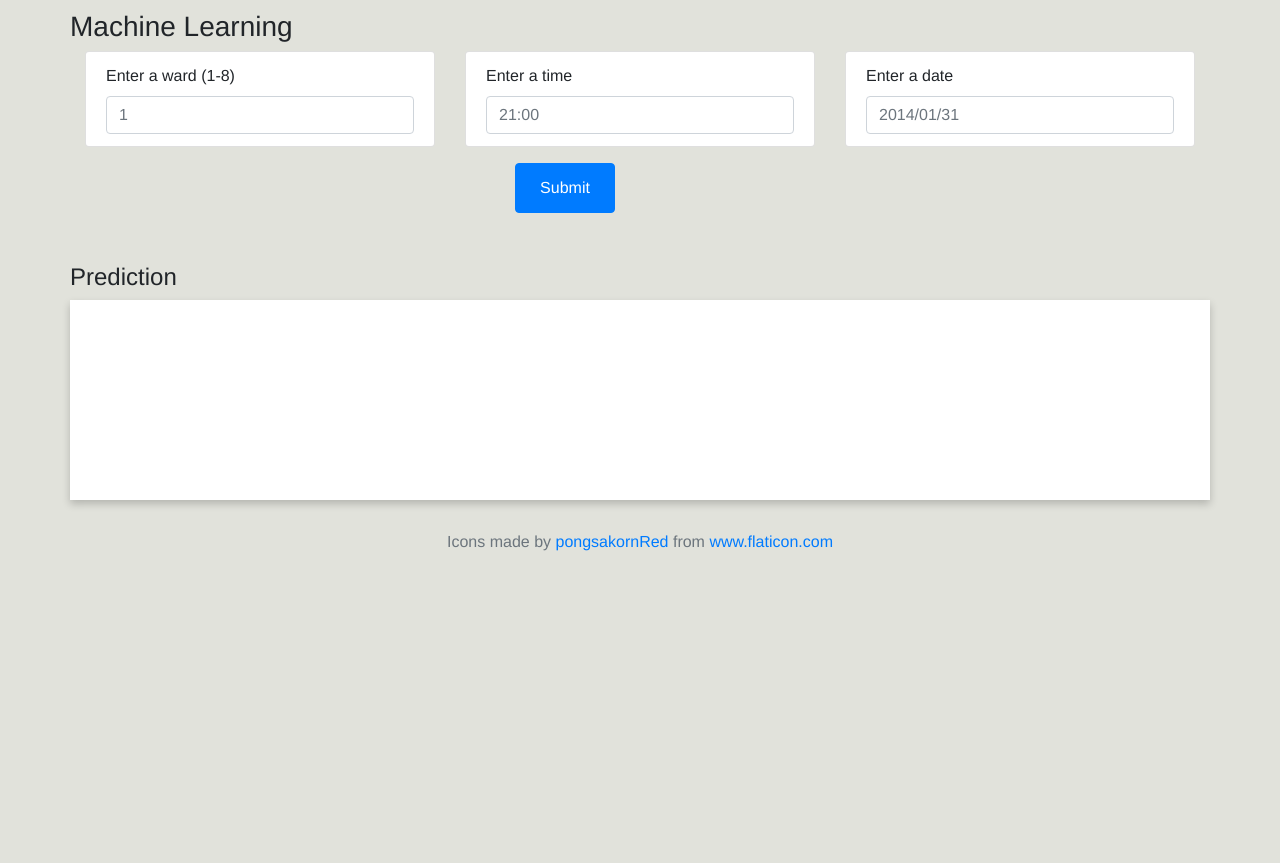
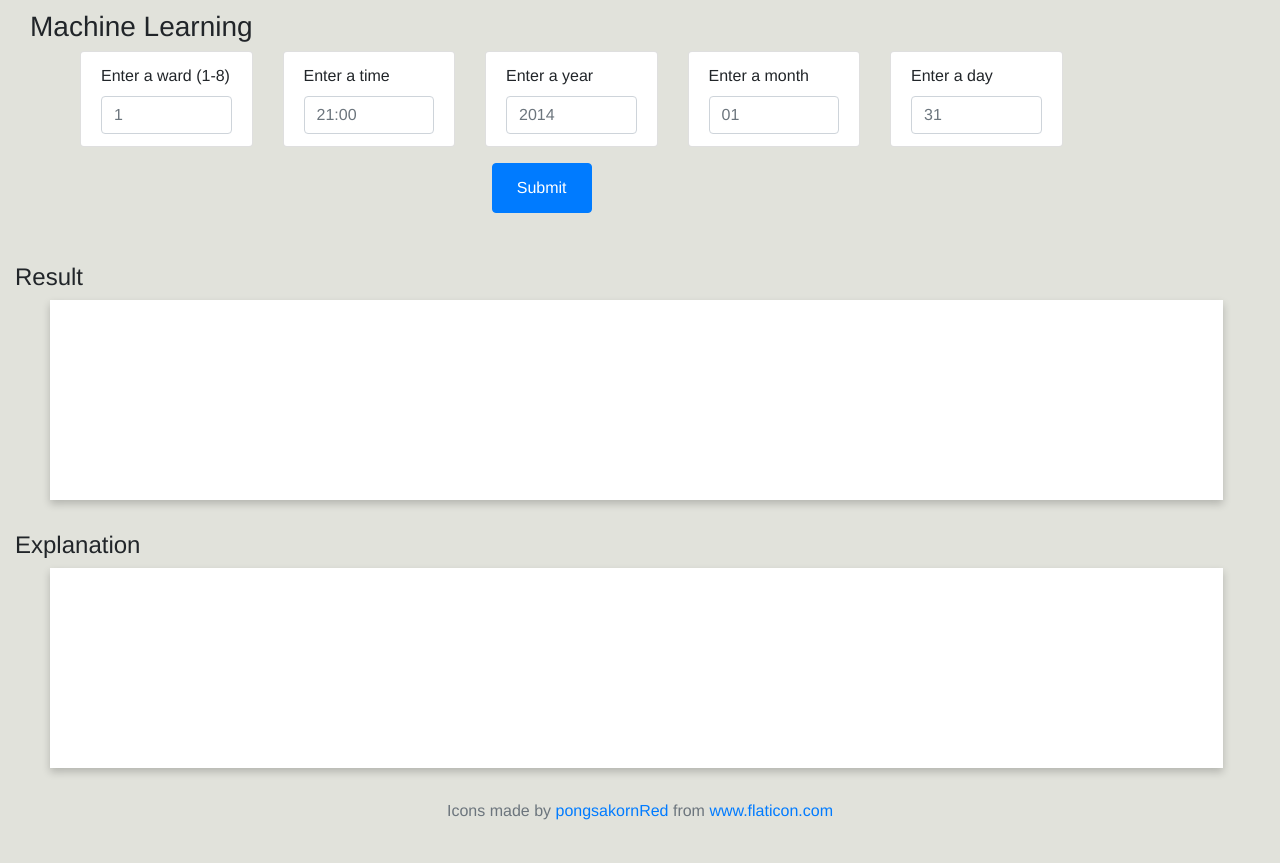
Before and after one commit to clemiblac/Crime_in_DC, a Flask app: page /machine-learning in a window 1280 px wide. Shown: the part 84-947 px from the top of the page. Before the commit the page ends 635 px from the top, so only its background shows below. Run offline with Flask 2, Linux system fonts and the light colour scheme; some libraries are stand-ins or nearby versions.

Commit message:
machine learning page new layout

```diff
--- a/static/css/style.css
+++ b/static/css/style.css
@@ -322,7 +322,7 @@ p{
 /* End of cards on about page */
 
 
-/* Page 2 */
+/* Page 2     Machine learning */
 
 #filter-btn {
     height: 50px;
@@ -333,17 +333,32 @@ p{
     margin-bottom: 50px;
 }
 
+#all-selectors{
+    margin-left: 50px;
+}
 
 
-#result{
+#result1{
     height: 200px;
     background-color: white;
     box-shadow: 0 4px 8px 0 rgba(0, 0, 0, 0.2);
     margin-bottom: 30px;
+    margin-left: 50px;
+
+}
+
+#machine-explanation1{
+    height: 200px;
+    background-color: white;
+    box-shadow: 0 4px 8px 0 rgba(0, 0, 0, 0.2);
+    margin-bottom: 30px;
+    margin-left: 50px;
+
 }
 
 #mtitle{
     margin-top: 10px;
+    margin-left:30px
 }
 
 
--- a/templates/index.html
+++ b/templates/index.html
@@ -544,8 +544,8 @@
 
 
 
-        <!--<script src="../static/js/config.js"></script>-->
-        <!--<script src="../static/js/chris_app.js"></script>-->
+        <script src="../static/js/config.js"></script>
+        <script src="../static/js/chris_app.js"></script>
         <script src="../static/js/clemi_app.js"></script>
         <script src="../static/js/clemi_app2.js"></script>
 
--- a/templates/machine_learning.html
+++ b/templates/machine_learning.html
@@ -35,22 +35,22 @@
         </div>
       </nav>
 
-      <div class="container">
+      <div class="container-fluid">
         <div class="row">
           <h3 id="mtitle">Machine Learning</h3>
 
         </div>
         <!-- Selector row-->
 
-        <div class="row">
-          <div class="col-4">
+        <div class="row" id="all-selectors">
+          <div class="col-2">
             <div class="panel panel-default">
               <div class="panel-body">
                 <form>
                   <div class="form-group">
                     <ul class="list-group" id="filters">
                       <li class="filter list-group-item">
-                        <label for="date">Enter a ward (1-8)</label>
+                        <label for="date" id="ward">Enter a ward (1-8)</label>
                         <input class="form-control" id="ward-input" type="text" placeholder="1">
                       </li>
                     </ul>
@@ -58,10 +58,9 @@
                 </form>
               </div>
             </div>
+          </div>
 
-          </div>
-          <div class="col-4">
-
+          <div class="col-2">
             <div class="panel panel-default">
               <div class="panel-body">
                 <form>
@@ -76,26 +75,57 @@
                 </form>
               </div>
             </div>
-
-
           </div>
 
-          <div class="col-4">
+          <div class="col-2">
             <div class="panel panel-default">
               <div class="panel-body">
                 <form>
                   <div class="form-group">
                     <ul class="list-group" id="filters">
                       <li class="filter list-group-item">
-                        <label for="date">Enter a date</label>
-                        <input class="form-control" id="date-input" type="text" placeholder="2014/01/31">
+                        <label for="date">Enter a year</label>
+                        <input class="form-control" id="date-input" type="text" placeholder="2014">
                       </li>
                     </ul>
                   </div>
                 </form>
               </div>
             </div>
+          </div>
 
+          <div class="col-2">
+            <div class="panel panel-default">
+              <div class="panel-body">
+                <form>
+                  <div class="form-group">
+                    <ul class="list-group" id="filters">
+                      <li class="filter list-group-item">
+                        <label for="date">Enter a month</label>
+                        <input class="form-control" id="date-input" type="text" placeholder="01">
+                      </li>
+                    </ul>
+                  </div>
+                </form>
+              </div>
+            </div>
+          </div>
+
+          <div class="col-2">
+            <div class="panel panel-default">
+              <div class="panel-body">
+                <form>
+                  <div class="form-group">
+                    <ul class="list-group" id="filters">
+                      <li class="filter list-group-item">
+                        <label for="date">Enter a day</label>
+                        <input class="form-control" id="date-input" type="text" placeholder="31">
+                      </li>
+                    </ul>
+                  </div>
+                </form>
+              </div>
+            </div>
           </div>
 
         </div>
@@ -116,13 +146,29 @@
 
         <!--Result-->
         <div class="row">
-          <h4>Prediction</h4>
-          <div class="col-12" id="result">
-
-          </div>
+          <div class="col-12"><h4>Result</h4></div>
+        </div>
+        <div class="row">
+          <div class="col-11" id="result1"></div>
+          <div class="col-1"></div>
         </div>
 
         <!--End result div-->
+
+        <!--Explanation div-->
+        <div class="row">
+          <div class="col-12"> <h4>Explanation</h4></div>
+        </div>
+        <div class="row">
+          <div class="col-11" id="machine-explanation1"></div>
+          <div class="col-1"></div>
+        </div>
+        <!--End of Explanation div-->
+        <div class="row">
+
+
+        </div>
+
 
 
 
```
